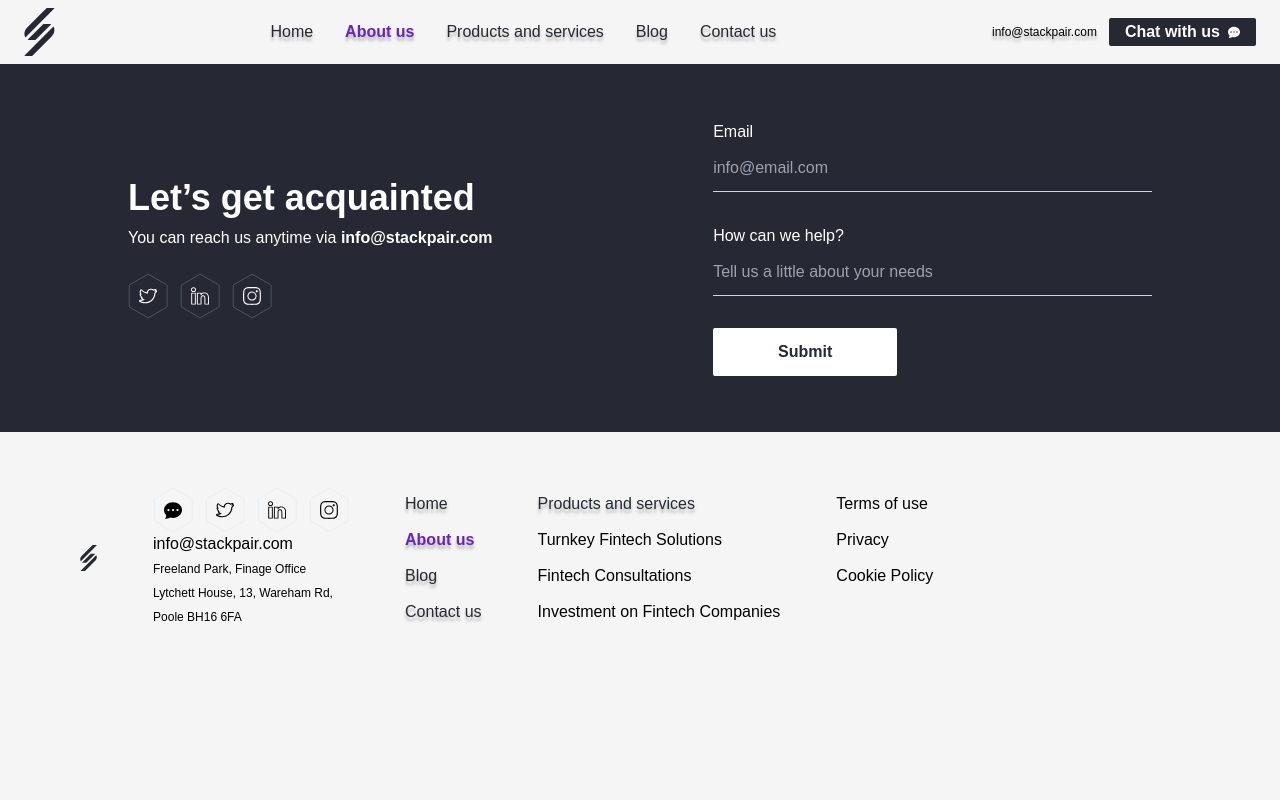
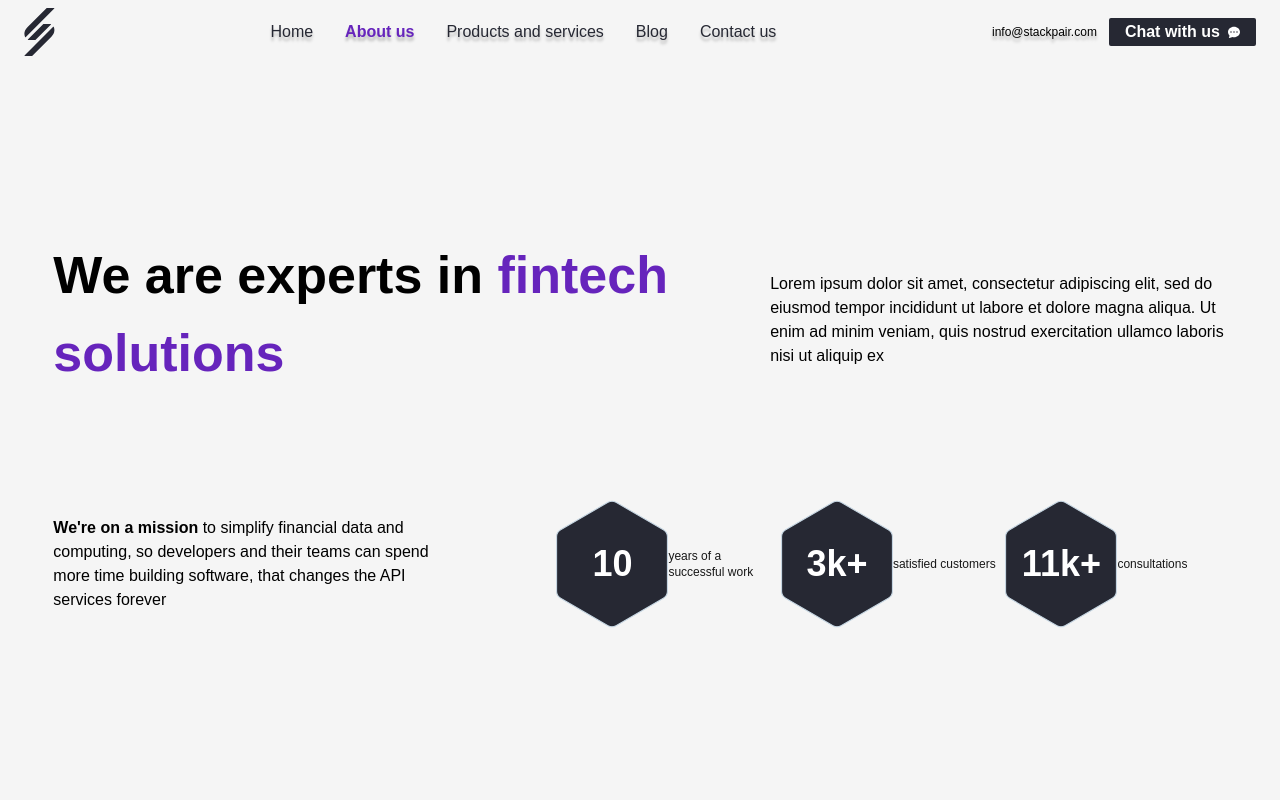
Before and after one commit to msinemkaya/fintech, a React (Create React App) app: page /about in a window 1280 px wide. Shown: the top 800 px of the page. Built offline with nearby package versions, Linux system fonts and the light colour scheme.

Commit message:
feat: added about us heading section

```diff
--- /dev/null
+++ b/src/components/Sections/AboutHeadingSection.js
@@ -0,0 +1,51 @@
+import Container from '../base/Container';
+import Span from '../base/Span';
+import AboutInfoCard from '../common/AboutInfoCard';
+import AppSection from '../common/AppSection';
+import FlexBox from '../common/FlexBox';
+import PrimaryHeading from '../common/PrimaryHeading';
+
+export default function AboutHeadingSection(){
+
+  const infoCards = [
+    {
+      count: '10',
+      text: 'years of a successful work'
+    },
+    {
+      count: '3k+',
+      text: 'satisfied customers'
+    },
+    {
+      count: '11k+',
+      text: 'consultations'
+    },
+  ]
+
+  return(
+    <AppSection className='flex-col gap-24'>
+      <FlexBox className='gap-8'>
+        <PrimaryHeading className='basis-3/5 mx-auto py-36 sm:py-0'>
+          We are experts in <Span className='text-primary-purple'>fintech solutions</Span>
+        </PrimaryHeading>
+        <Span className='basis-2/5 hidden sm:block'>
+          Lorem ipsum dolor sit amet, consectetur adipiscing elit, sed do eiusmod tempor incididunt ut labore et dolore magna aliqua. Ut enim ad minim veniam, quis nostrud exercitation ullamco laboris nisi ut aliquip ex
+        </Span>
+      </FlexBox>
+      <FlexBox className='lg:gap-28 semi-md:gap-20 gap-12 flex-col semi-md:flex-row'>
+        <Span className='basis-2/6'>
+          <Span className='font-bold'>We're on a mission</Span> to simplify financial
+          data and computing, so developers and their teams can spend more time building software,
+          that changes the API services forever
+        </Span>
+        <FlexBox className='gap-2 sm:flex-row flex-col'>
+          {infoCards.map((card, index)=> (
+            <AboutInfoCard count={card.count} key={index}>
+              {card.text}
+            </AboutInfoCard>
+          ))}
+        </FlexBox>
+      </FlexBox>
+    </AppSection>
+  );
+}
--- /dev/null
+++ b/src/components/common/AboutInfoCard.js
@@ -0,0 +1,18 @@
+import FlexBox from './FlexBox';
+import {ReactComponent as Poly} from '../../images/FilledPolygon.svg';
+import Container from '../base/Container';
+import P from '../base/P';
+import Span from '../base/Span';
+
+
+export default function AboutInfoCard({ count, children }){
+  return(
+    <FlexBox className='w-full'>
+      <Container className='relative flex items-center justify-center w-28 h-32 shrink-0'>
+        <Poly className='absolute top-0'/>
+        <P className='text-white font-extrabold text-4xl z-10'>{count}</P>
+      </Container>
+      <Span className='text-xs opacity-90 shrink'>{children}</Span>
+    </FlexBox>
+  );
+}
--- /dev/null
+++ b/src/components/common/PrimaryHeading.js
@@ -0,0 +1,13 @@
+import classNames from 'classnames';
+import H1 from '../base/heading/H1';
+
+export default function PrimaryHeading({ children, className }){
+
+  const finalClasses = classNames('font-extrabold text-5.5xl mb-3', className)
+
+  return(
+    <H1 className={finalClasses}>
+      {children}
+    </H1>
+  );
+}
--- a/src/components/pages/Aboutpage.js
+++ b/src/components/pages/Aboutpage.js
@@ -1,8 +1,10 @@
+import AboutHeadingSection from '../Sections/AboutHeadingSection';
 import Footer from '../Sections/Footer';
 
 export default function AboutPage(){
   return(
     <>
+      <AboutHeadingSection/>
       <Footer/>
     </>
   );
--- a/tailwind.config.js
+++ b/tailwind.config.js
@@ -25,6 +25,9 @@ module.exports = {
       },
       minHeight: {
         'nav-screen': 'calc(100vh - 4rem)'
+      },
+      fontSize: {
+        '5.5xl': '3.25rem'
       }
     },
   },
```
Also changed, not shown: src/images/FilledPolygon.svg (added).
